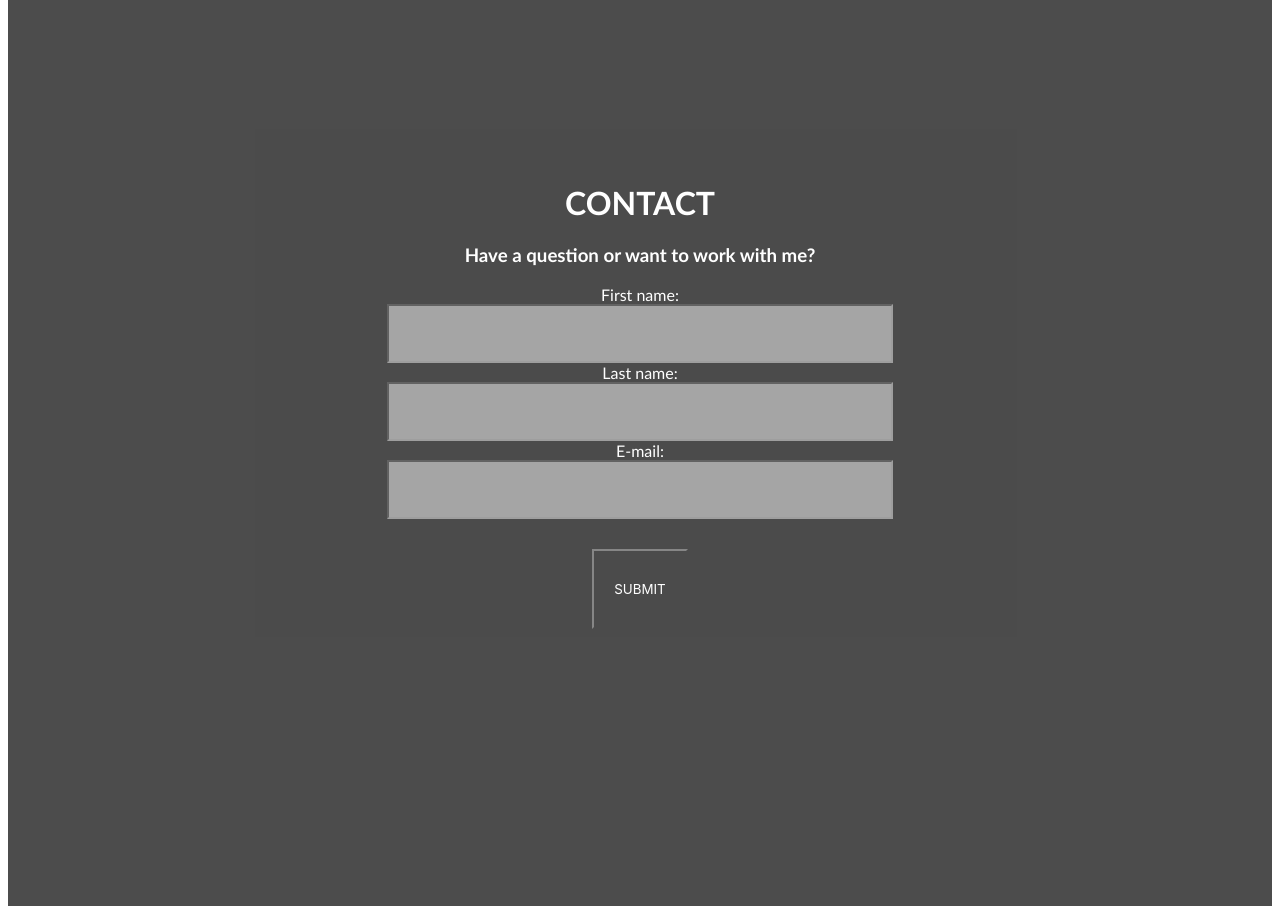
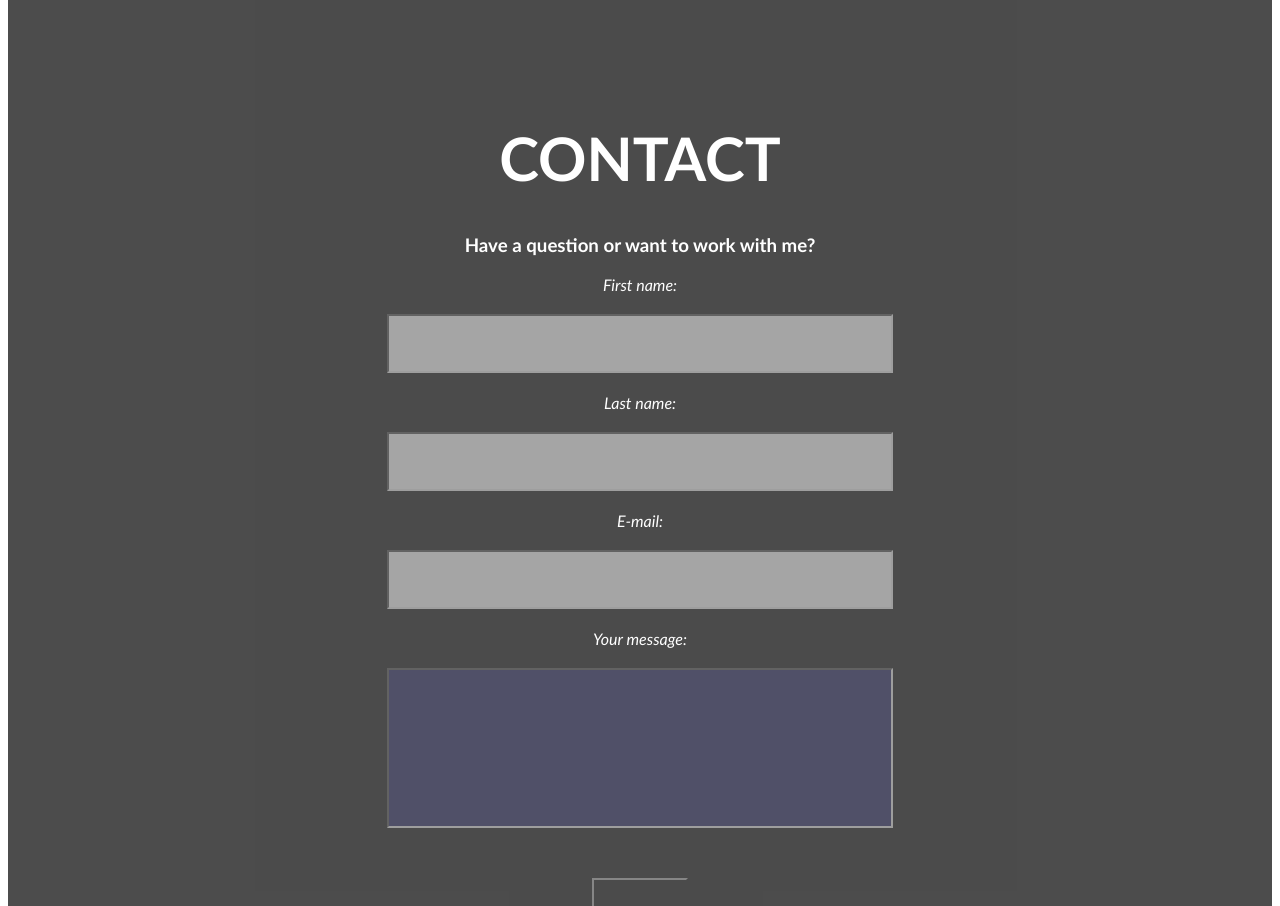
Before and after one commit to Anabella1109/Portfolio, a plain HTML site: page index.html in a window 1280 px wide. Shown: the part 2920-3826 px from the top of the page. Drawn offline with Linux system fonts and the light colour scheme.

Commit message:
style image element,edit contact section

```diff
--- a/css/styles.css
+++ b/css/styles.css
@@ -5,6 +5,13 @@ input[type=text]{
     padding: 20px;
     width: 40%;
     box-shadow:2px 2px 5px black;
+    margin: 20px;
+}
+
+#bigger{
+    height:160px;
+    background-color: rgb(7, 7, 41);
+    color:white;
 }
 
 input[type=submit]{
@@ -23,10 +30,11 @@ input[type=submit]{
     color:white;
     background-color:black;
     opacity:0.7;
-    height: 800px;
+    height: 900px;
     font-family: 'Gill Sans', 'Gill Sans MT', Calibri, 'Trebuchet MS', sans-serif;
     text-align: center;
-    padding-top: 200px;
+    padding-top: 120px;
+
 }
 
 #home{
@@ -85,6 +93,11 @@ em{
 
 
 }
+#contact h1{
+    text-align: center;
+    font-family: 'Gill Sans', 'Gill Sans MT', Calibri, 'Trebuchet MS', sans-serif;
+    font-size: 60px
+}
 
 #about,#portfolio{
     margin-top:20px;
@@ -139,3 +152,12 @@ em{
 
 
 }
+
+form{
+    font-style: italic;
+}
+
+img{
+    height:300px;
+    border-radius:50%;
+}
--- a/index.html
+++ b/index.html
@@ -100,6 +100,8 @@
                 <input type="text" name="lastname"><br>
                 E-mail:<br>
                 <input type="text" name="e-mail"><br>
+                Your message:<br>
+                <input type="text" name="message" id="bigger"><br>
                 <input type="submit" value="Submit">
         </form>
 
```
